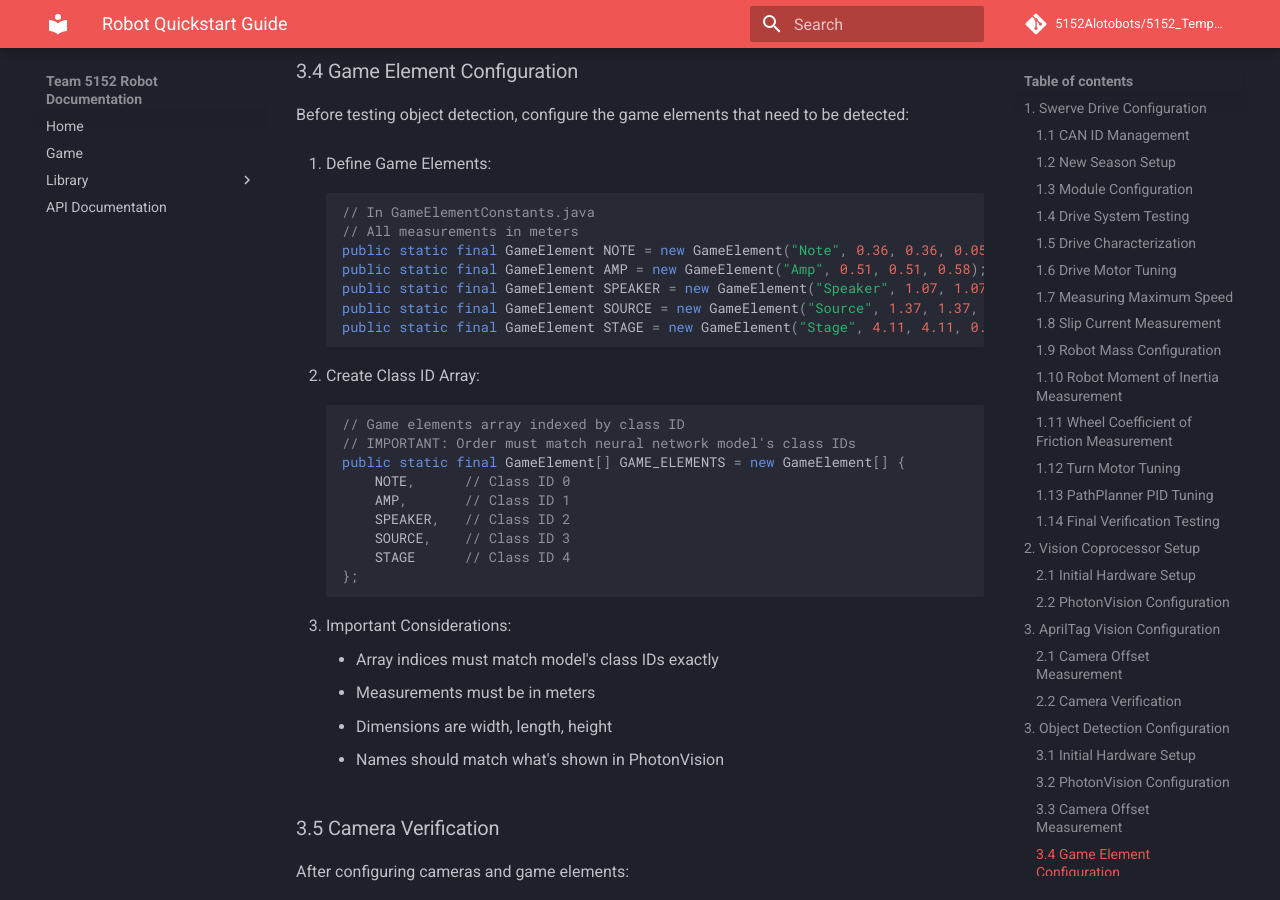
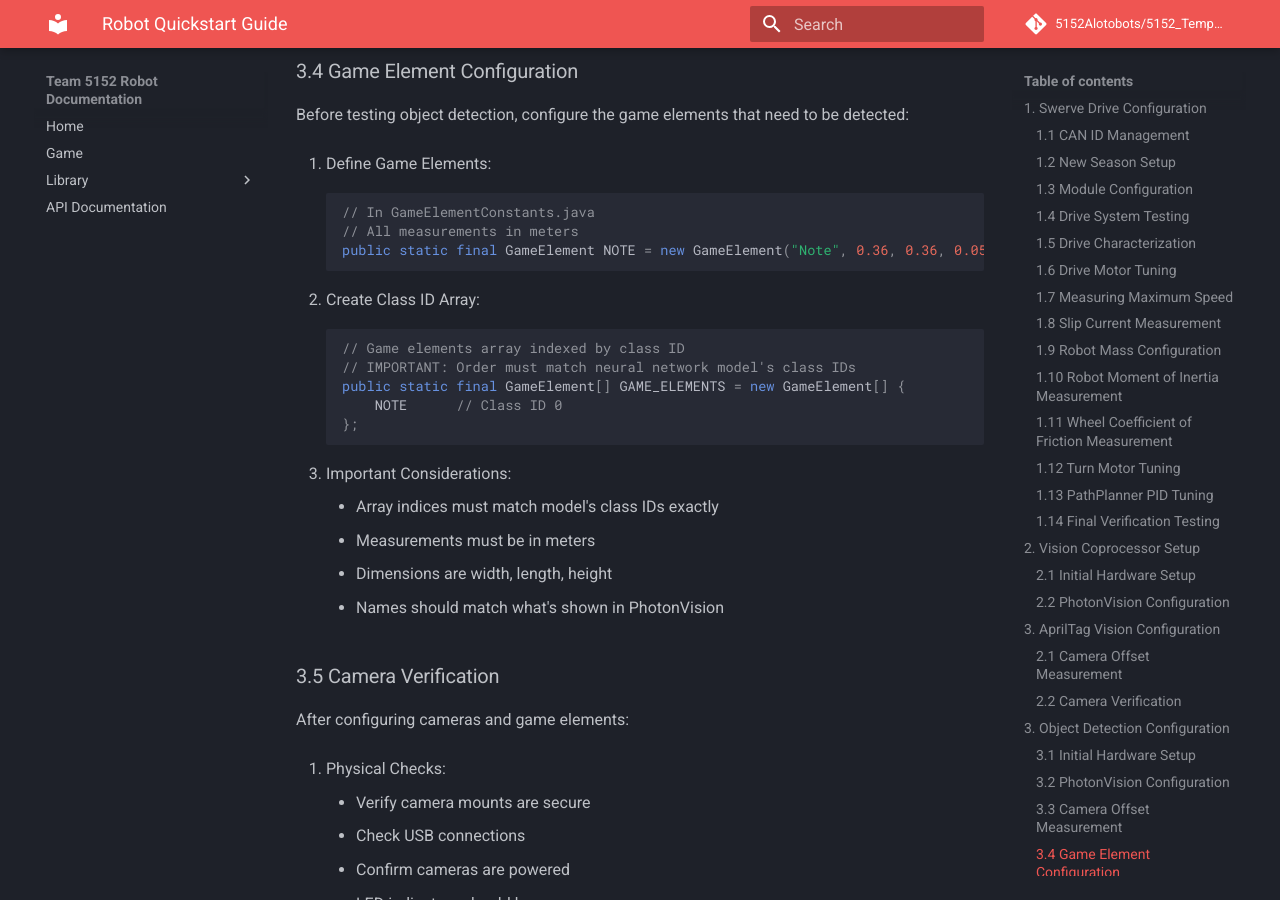
Before and after one commit to 5152Alotobots/5152_Template, an MkDocs documentation site: the page built from docs/mkdocs/docs/quickstart.md, in a window 1280 px wide and 900 px high, scrolled down 24489 px. Built offline with MkDocs 1.6.1 and Material for MkDocs 9.7.7, drawn with Linux system fonts in a browser that asks for light colours; comment, search, counter and statistics services are not loaded.

Commit message:
(no commit message provided)

````diff
--- a/docs/mkdocs/docs/quickstart.md
+++ b/docs/mkdocs/docs/quickstart.md
@@ -888,10 +888,6 @@ Before testing object detection, configure the game elements that need to be det
     // In GameElementConstants.java
     // All measurements in meters
     public static final GameElement NOTE = new GameElement("Note", 0.36, 0.36, 0.05);
-    public static final GameElement AMP = new GameElement("Amp", 0.51, 0.51, 0.58);
-    public static final GameElement SPEAKER = new GameElement("Speaker", 1.07, 1.07, 2.11);
-    public static final GameElement SOURCE = new GameElement("Source", 1.37, 1.37, 2.03);
-    public static final GameElement STAGE = new GameElement("Stage", 4.11, 4.11, 0.55);
     ```
 
 2. Create Class ID Array:
@@ -899,11 +895,7 @@ Before testing object detection, configure the game elements that need to be det
     // Game elements array indexed by class ID
     // IMPORTANT: Order must match neural network model's class IDs
     public static final GameElement[] GAME_ELEMENTS = new GameElement[] {
-        NOTE,      // Class ID 0
-        AMP,       // Class ID 1
-        SPEAKER,   // Class ID 2
-        SOURCE,    // Class ID 3
-        STAGE      // Class ID 4
+        NOTE      // Class ID 0
     };
     ```
 
````
